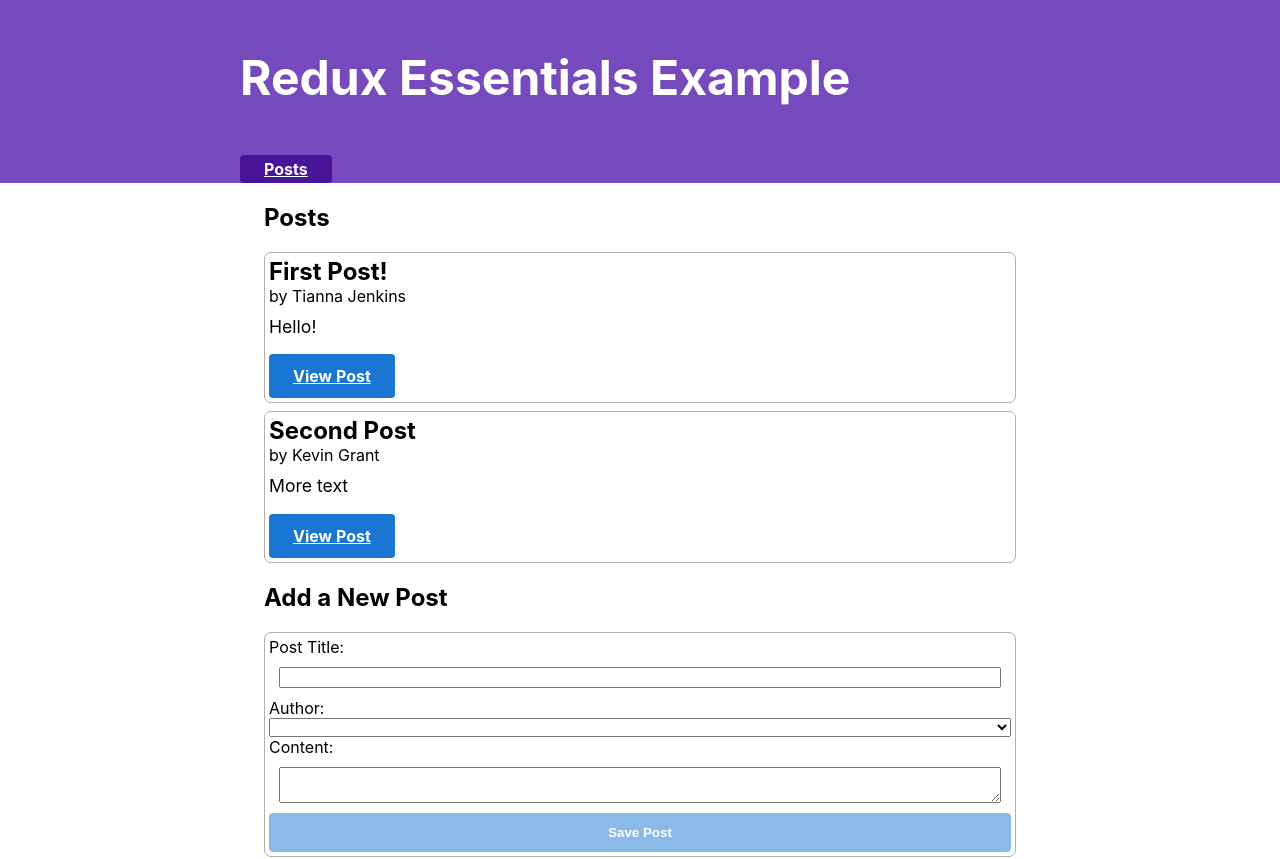
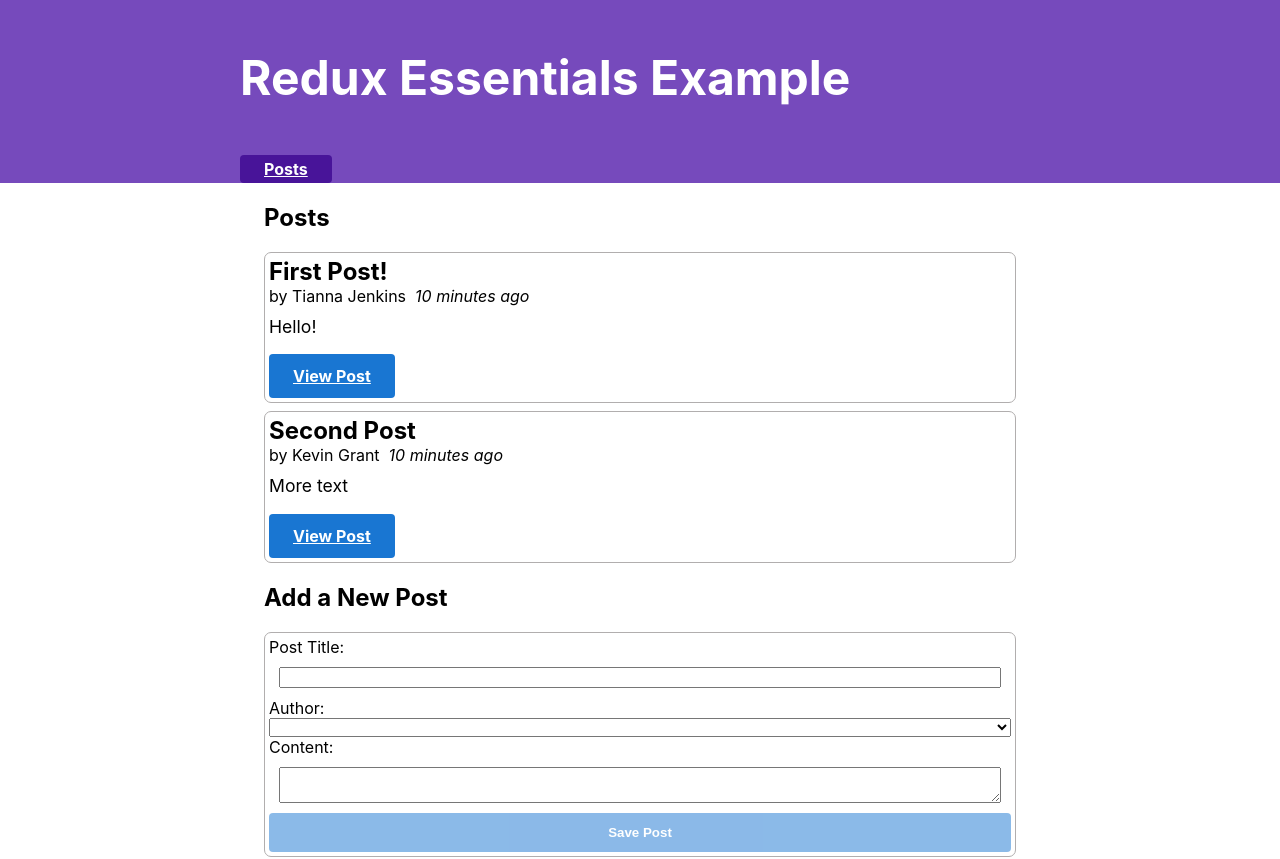
Before and after one commit to jason-ramirez-7777/react-redux-ts-example, a React (Create React App) app: page / in a window 1280 px wide. Shown: the top 859 px of the page. Built offline with nearby package versions, Linux system fonts and the light colour scheme.

Commit message:
added time ago on posts list and fixed unit tests

```diff
--- a/src/features/posts/PostsList.tsx
+++ b/src/features/posts/PostsList.tsx
@@ -2,7 +2,7 @@
 import { Link } from "react-router-dom";
 import { Post } from "./Post";
 import { PostAuthor } from "./PostAuthor";
-
+import { TimeAgo } from "./TimeAgo";
 export const PostsList = () => {
     const posts = useAppSelector((state) => state.posts);
     const orderedPosts = posts
@@ -12,7 +12,11 @@
     const renderedPosts = orderedPosts.map((post: Post) => {
         return (
             <article className="post-excerpt" key={post.id}>
-                <h3>{post.title}</h3> <PostAuthor userId={post.user} />
+                <h3>{post.title}</h3>
+                <div>
+                    <PostAuthor userId={post.user} />
+                    <TimeAgo timestamp={post.date} />
+                </div>
                 <p className="post-content">{post.content.substring(0, 100)}</p>
                 <Link to={`/posts/${post.id}`} className="button muted-button">
                     View Post
```
Also changed, not shown: 1 other file (tests, documents, lock files or other folders).
